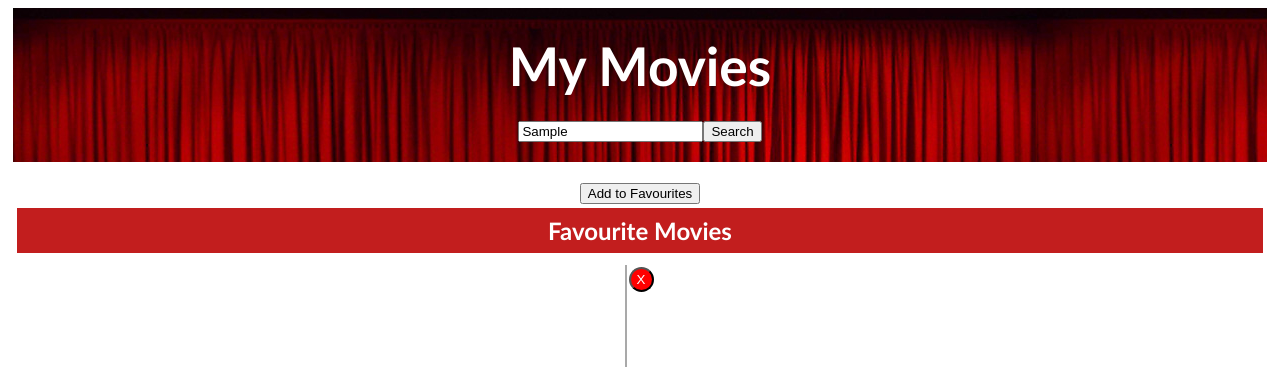
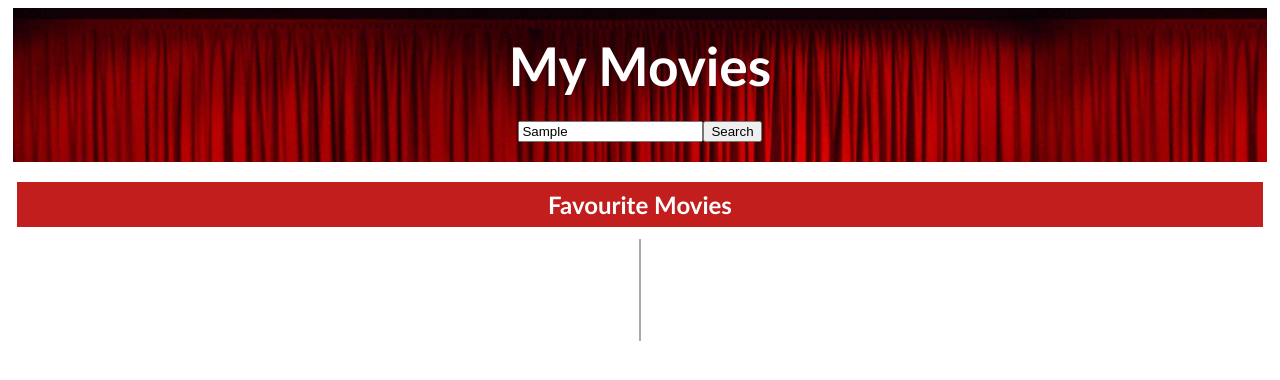
Before and after one commit to michaelmccoll/W7_WkEnd_Movies_Vue_App, a Vue app: page / in a window 1280 px wide. Both pictures are taken after typing "Sample" into the empty fields and a click on the button "Add to Favourites". Shown: the top 380 px of the page. Built offline with nearby package versions, Linux system fonts and the light colour scheme.

Commit message:
Homework completed

```diff
--- a/package.json
+++ b/package.json
@@ -10,7 +10,8 @@
   },
   "dependencies": {
     "core-js": "^3.6.5",
-    "vue": "^2.6.11"
+    "vue": "^2.6.11",
+    "vue-google-charts": "^0.3.3"
   },
   "devDependencies": {
     "@vue/cli-plugin-babel": "~4.5.0",
--- a/src/App.vue
+++ b/src/App.vue
@@ -11,7 +11,7 @@
 
     <movie-detail v-if="movieData" :movieData="movieData"></movie-detail>
 
-    <button v-if="!favMovies.includes(movieData.imdbID)" v-on:click="addToFavourites">Add to Favourites</button>
+    <button v-if="!favMovies.includes(movieData)" v-on:click="addToFavourites">Add to Favourites</button>
 
     <fav-movies :favMovies="favMovies"></fav-movies>
 
@@ -21,6 +21,8 @@
 <script>
 import MovieDetail from './components/MovieDetail';
 import FavMovie from './components/FavMovie.vue';
+// import MovieStats from './components/MovieStats.vue';
+// import { eventBus } from "@/main.js";
 
 export default {
   name: 'App',
@@ -28,14 +30,17 @@ export default {
     return {
       movieData: [],
       favMovies: [],
+      // boxOfficeStats: [],
       search: null,
     }
   },
   components: {
     'movie-detail': MovieDetail,
     'fav-movies': FavMovie,
+    // 'movie-stats': MovieStats,
   },
   mounted(){
+
 
   },
   methods:{
@@ -45,8 +50,11 @@ export default {
         .then(data => this.movieData = data)
     },
     addToFavourites: function() {
-    this.favMovies.push(this.movieData)
-  },
+      this.favMovies.push(this.movieData)
+    },
+    // statsClick: function(){
+    //   this.boxOfficeStats.push(this.favMovies)
+    // },
   }
 }
 </script>
--- a/src/components/FavMovie.vue
+++ b/src/components/FavMovie.vue
@@ -2,7 +2,8 @@
   <div id="fav_movies">
       <h2 class="fav-title">Favourite Movies</h2>
       <ul>
-          <li v-for="favMovie in favMovies"><img class="small-img" :src="favMovie.Poster"/><button class="button" @click="removeFromFavourites(favMovie)">X</button></li>
+          <li v-for="(favMovie, index) in favMovies" :key="index"><img class="small-img" :src="favMovie.Poster"/>
+          </li>
       </ul>
   </div>
 </template>
@@ -12,11 +13,11 @@ export default {
     name: 'fav-movies',
     props: ['favMovies'],
     methods:{
-        removeFromFavourites: function(favMovie) {
-        this.favMovies.pop(favMovie)
-        }
+
     }
+
 }
+
 </script>
 
 <style>
--- a/src/components/MovieDetail.vue
+++ b/src/components/MovieDetail.vue
@@ -100,8 +100,8 @@ export default {
 }
 
 .img {
-    margin: 8px 8px 8px 80px;
-    height: 400px;
+    margin: 16px 8px 8px 100px;
+    height: 350px;
     border: 2px solid;
     border-color: darkgray;
     grid-area: image;
@@ -113,7 +113,7 @@ export default {
     grid-template-columns: 2fr 1fr 3fr;
     grid-template-rows: auto;
     grid-template-areas:
-        "title title title"
+        "image title title"
         "image plotT plot"
         "image genreT genre"
         "image actorsT actors"
--- /dev/null
+++ b/src/components/MovieStats.vue
@@ -0,0 +1,15 @@
+<template>
+
+</template>
+
+<script>
+
+export default {
+    name: 'movie-stats',
+    props: ['favMovies'],
+}
+</script>
+
+<style>
+
+</style>
--- a/src/main.js
+++ b/src/main.js
@@ -1,5 +1,5 @@
-import Vue from 'vue'
-import App from './App.vue'
+import Vue from 'vue';
+import App from './App.vue';
 
 Vue.config.productionTip = false
 
```
Also changed, not shown: 1 other file (tests, documents, lock files or other folders).
